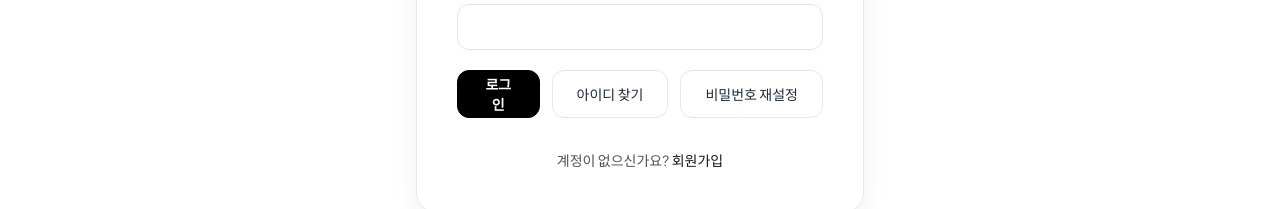
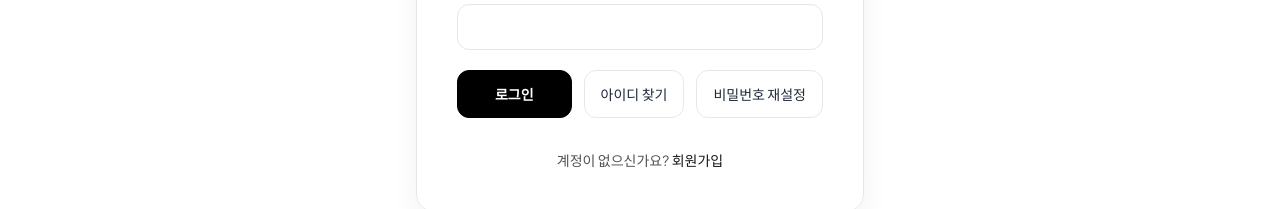
Before and after one commit to prgrms-be-devcourse/NBE9-11-2-Team01, a Next.js app in the folder frontend/: page /login in a window 1280 px wide. Shown: the part 368-577 px from the top of the page. Built offline with nearby package versions, Linux system fonts and the light colour scheme; no server answers.

Commit message:
fix: 로그인 버튼 UI 수정

```diff
--- a/frontend/src/app/login/page.tsx
+++ b/frontend/src/app/login/page.tsx
@@ -189,14 +189,14 @@ function LoginForm() {
                 <button
                   type="button"
                   onClick={() => setFindOpen(true)}
-                  className="h-12 rounded-xl border border-gray-200 bg-white px-6 text-sm font-medium text-gray-800 hover:bg-blue-50"
+                  className="h-12 rounded-xl border border-gray-200 bg-white px-4 text-sm font-medium text-gray-800 hover:bg-blue-50"
                 >
                   아이디 찾기
                 </button>
                 <button
                   type="button"
                   onClick={() => setResetOpen(true)}
-                  className="h-12 rounded-xl border border-gray-200 bg-white px-6 text-sm font-medium text-gray-800 hover:bg-blue-50"
+                  className="h-12 rounded-xl border border-gray-200 bg-white px-4 text-sm font-medium text-gray-800 hover:bg-blue-50"
                 >
                   비밀번호 재설정
                 </button>
```
